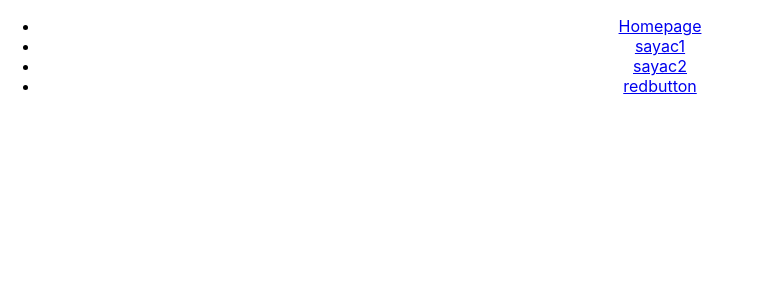
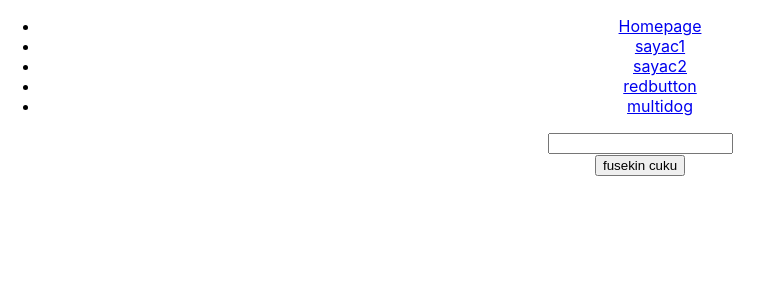
Before and after one commit to fuseq/reactProject, a React (Create React App) app: page /multidog in a window 1280 px wide. Shown: the top 300 px of the page, without its empty margins (0-773 px from the left). Built offline with nearby package versions, Linux system fonts and the light colour scheme.

Commit message:
MultiDog

```diff
--- a/src/App.js
+++ b/src/App.js
@@ -5,6 +5,7 @@ function App() {
   return (
     <div className="App">
       <Header></Header>
+
     </div>
 
   );
--- a/src/Header.js
+++ b/src/Header.js
@@ -3,6 +3,7 @@ import './App.css';
 import Sayac from './Sayac';
 import RedButton from './RedButton';
 import Homepage from './Homepage';
+import MultiDog from './MultiDog';
 import Dog from './Dog';
 import About from './About';
 import React from "react";
@@ -29,6 +30,9 @@ function Header() {
               <li>
                 <Link to="/redbutton">redbutton</Link>
               </li>
+              <li>
+                <Link to="/multidog">multidog</Link>
+              </li>
             </ul>
             <Switch>
             <Route exact path="/">
@@ -46,6 +50,11 @@ function Header() {
               <RedButton buttonName="Purple"><a href="https://www.w3schools.com">limk 3</a></RedButton>
               <RedButton buttonName="Orange"><a href="https://türkçebul.com">limk 4</a></RedButton>
             </Route>
+            <Route path="/multidog">
+              <MultiDog/>
+
+            </Route>
+
 
           </Switch>
         </Router>
--- /dev/null
+++ b/src/MultiDog.js
@@ -0,0 +1,32 @@
+import React, { useState, useEffect } from "react";
+import axios from "axios";
+
+function MultiDog() {
+  const [dogImage, setImage] = useState();
+  const [imageSize, setimageSize] = useState();
+  const [kopekler, setKopekler] = useState([]);
+
+  const degistir = () => {
+    axios
+      .get("https://dog.ceo/api/breeds/image/random/" + imageSize)
+      .then((response) => {
+        console.log(response);
+        setKopekler(response.data.message);
+      });
+  };
+
+  return (
+    <div>
+      <input onChange={(event) => setimageSize(event.target.value)} />
+      {
+         kopekler.map((x)=>
+         {
+            return <img alt="kopekler" src={x}></img>
+         })
+      }
+      <br></br>
+      <button onClick={degistir}>fusekin cuku</button>
+    </div>
+  );
+}
+export default MultiDog;
```
Also changed, not shown: 1 other file (tests, documents, lock files or other folders).
